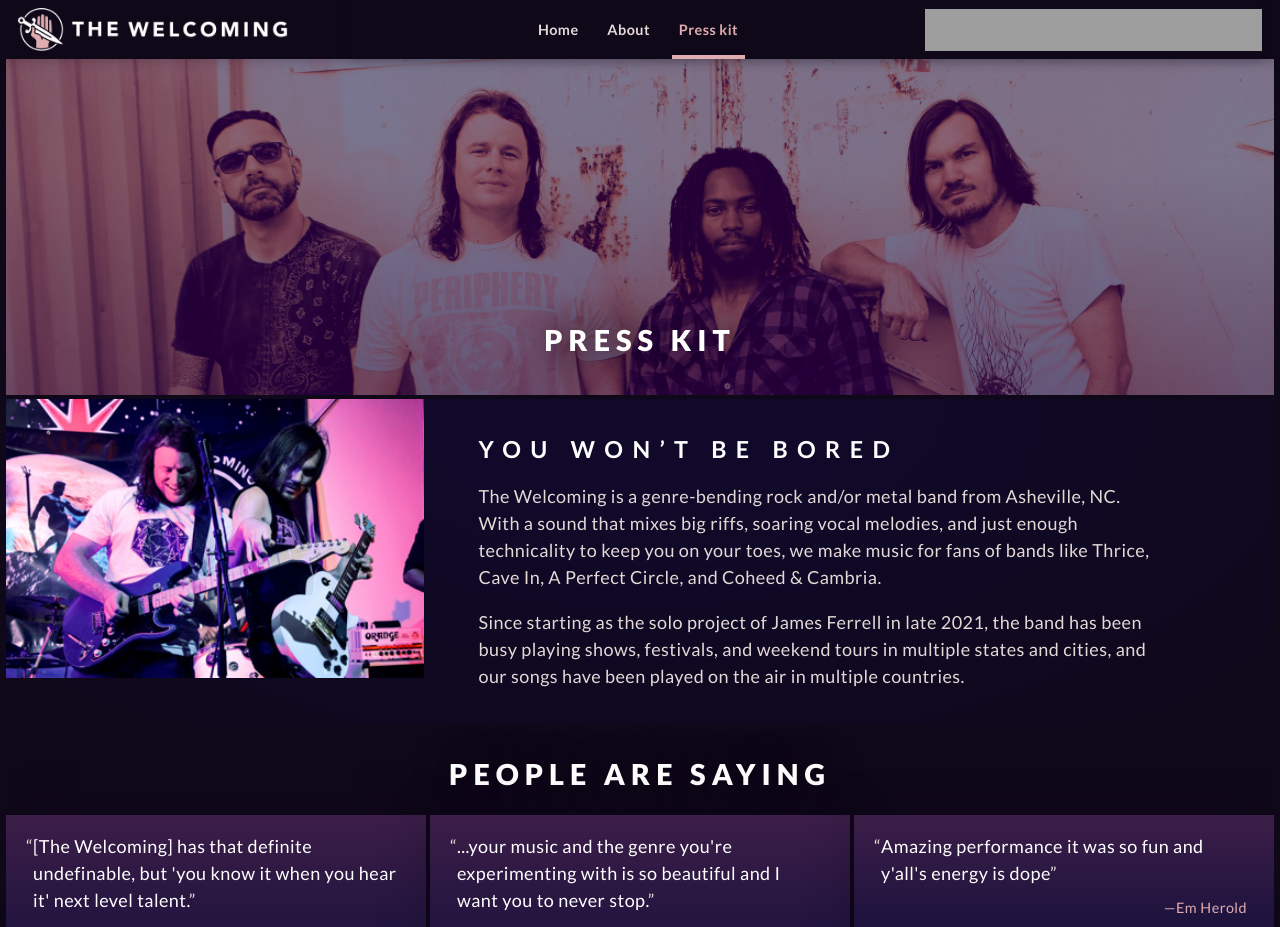
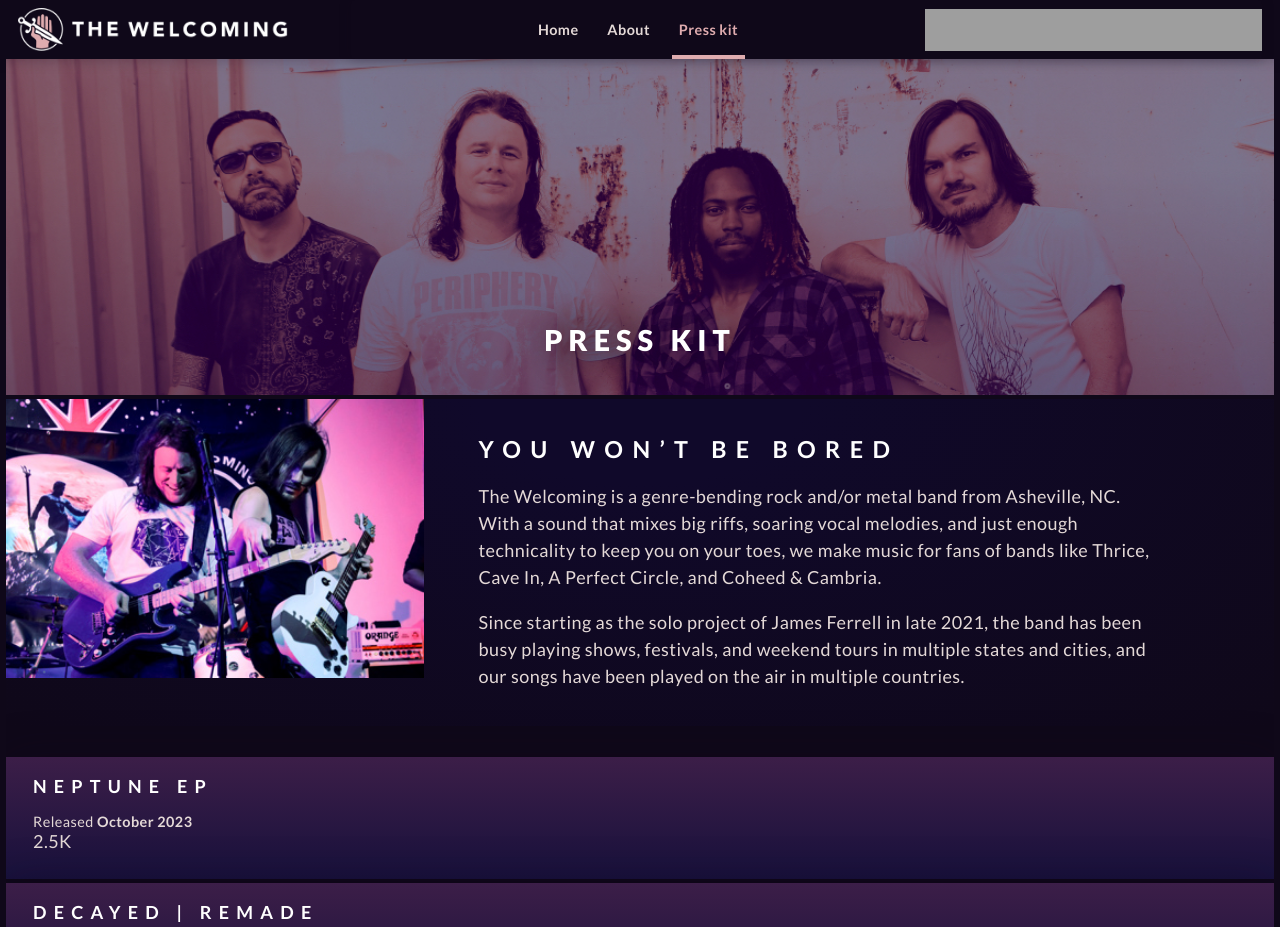
Before and after one commit to perpetualgrimace/v2.thewelcomingmusic.com, a Next.js app: page /epk in a window 1280 px wide. Shown: the top 927 px of the page. Built offline with nearby package versions, Linux system fonts and the light colour scheme; grey boxes are pictures that could not be loaded.

Commit message:
gets started on stats

```diff
--- a/components/_components.scss
+++ b/components/_components.scss
@@ -11,6 +11,7 @@
 @import "layout/components/navbar";
 @import "layout/components/hero-section";
 @import "layout/components/footer";
+@import "layout/components/album-section";
 @import "layout/components/text-section";
 @import "layout/components/img-text-section";
 @import "layout/components/multicol-section";
@@ -19,6 +20,7 @@
 @import "layout/components/shows-section";
 @import "layout/components/show-tile";
 @import "layout/components/quote-tile";
-@import "layout/components/album-section";
 @import "layout/components/quotes-section";
+@import "layout/components/stat-tile";
+@import "layout/components/stats-section";
 @import "layout/components/video-section";
--- /dev/null
+++ b/components/layout/components/StatTile.jsx
@@ -0,0 +1,11 @@
+export default function StatTile(props) {
+  const { title, subhead, children } = props;
+
+  return (
+    <section className="stat-tile">
+      <h3>{title}</h3>
+      {subhead && <p className="stat-tile-subhead">{subhead}</p>}
+      {children}
+    </section>
+  );
+}
--- /dev/null
+++ b/components/layout/components/StatsSection.jsx
@@ -0,0 +1,41 @@
+import Stats from "/data/stats.json";
+
+import StatTile from "/components/layout/components/StatTile";
+
+const { neptune, decayedRemade } = Stats;
+
+export default function StatsSection() {
+  return (
+    <section className="stats-section">
+      <h2 className="u-visually-hidden">
+        Recent releases and social media followers
+      </h2>
+
+      <StatTile
+        title="Neptune EP"
+        subhead={makeReleaseDate(neptune.releaseDate)}
+      >
+        {makeAlbumTile(neptune)}
+      </StatTile>
+
+      <StatTile
+        title="Decayed | Remade"
+        subhead={makeReleaseDate(decayedRemade.releaseDate)}
+      >
+        {makeAlbumTile(decayedRemade)}
+      </StatTile>
+    </section>
+  );
+}
+
+function makeReleaseDate(releaseDate) {
+  return (
+    <>
+      Released <strong>{releaseDate}</strong>
+    </>
+  );
+}
+
+function makeAlbumTile(statObj) {
+  return <div className="stat-tile-album">{statObj.spotifyPlays}</div>;
+}
--- a/components/layout/components/quote-tile.scss
+++ b/components/layout/components/quote-tile.scss
@@ -1,9 +1,9 @@
 .quote-tile {
+  @include tile-gradient;
   display: block;
   break-inside: avoid;
   padding: $sp-md $sp-lg $sp-lg $sp-lg;
   margin-bottom: 4px;
-  background-image: linear-gradient(to bottom, $grape 0%, $violet 100%);
   box-shadow: 0 2px 47px 0 rgba($black, 0.31);
 }
 
--- /dev/null
+++ b/components/layout/components/stat-tile.scss
@@ -0,0 +1,8 @@
+.stat-tile {
+  @include tile-gradient;
+  display: block;
+  break-inside: avoid;
+  padding: $sp-md $sp-lg $sp-lg $sp-lg;
+  margin-bottom: 4px;
+  box-shadow: 0 2px 47px 0 rgba($black, 0.31);
+}
--- /dev/null
+++ b/components/layout/components/stats-section.scss
@@ -0,0 +1,4 @@
+.stats-section {
+  padding-top: $sp-lg;
+  z-index: 1;
+}
--- /dev/null
+++ b/data/stats.json
@@ -0,0 +1,26 @@
+{
+  "neptune": {
+    "releaseDate": "October 2023",
+    "spotifyPlays": "2.5K",
+    "bandcampPurchases": "21",
+    "topTrack": {
+      "title": "Song and memory",
+      "spotifyPlays": "600"
+    }
+  },
+  "decayedRemade": {
+    "releaseDate": "October 2021",
+    "spotifyPlays": "42K",
+    "bandcampPurchases": "26",
+    "topTrack": {
+      "title": "Loop",
+      "spotifyPlays": "5.3K"
+    }
+  },
+  "followers": {
+    "spotifyListeners": "575",
+    "twitterFollowers": "1.9K",
+    "facebookFollowers": "1.3K",
+    "instagramFollowers": "1K"
+  }
+}
--- a/pages/epk.jsx
+++ b/pages/epk.jsx
@@ -5,6 +5,7 @@ import DefaultLayout from "/components/layout/DefaultLayout";
 import HeroSection from "/components/layout/components/HeroSection";
 import ImgTextSection from "/components/layout/components/ImgTextSection";
 import QuotesSection from "/components/layout/components/QuotesSection";
+import StatsSection from "/components/layout/components/StatsSection";
 
 export default function EPK() {
   return (
@@ -27,6 +28,8 @@ export default function EPK() {
         </p>
       </ImgTextSection>
 
+      <StatsSection />
+
       <QuotesSection quotes={Quotes.epk} />
     </DefaultLayout>
   );
--- a/styles/1-utils/_mixins.scss
+++ b/styles/1-utils/_mixins.scss
@@ -135,3 +135,6 @@
     $black 100%
   );
 }
+@mixin tile-gradient() {
+  background-image: linear-gradient(to bottom, $grape 0%, $violet 100%);
+}
```
